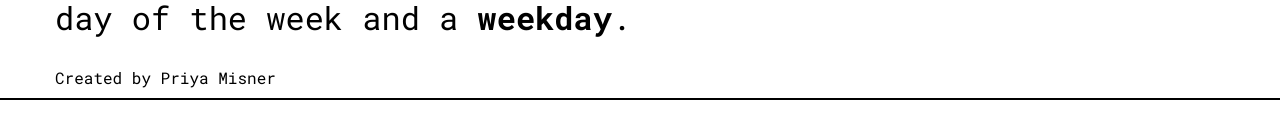
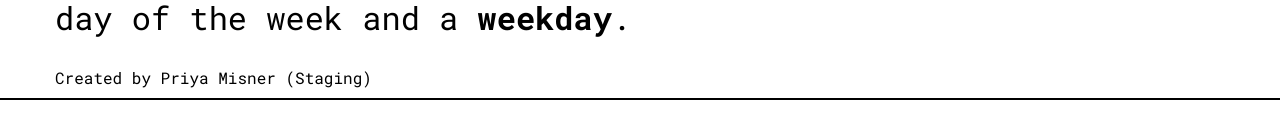
Before and after one commit to p-misner/matteroftime, a React (Create React App) app: page / in a window 1280 px wide. Shown: the part 244-382 px from the top of the page. Built offline with nearby package versions, Linux system fonts and the light colour scheme.

Commit message:
push branch

```diff
--- a/src/components/Footer.tsx
+++ b/src/components/Footer.tsx
@@ -5,7 +5,7 @@ export default function Header() {
   return (
     <FullWidth>
       <Wrapper>
-        <p> Created by Priya Misner</p>
+        <p> Created by Priya Misner (Staging)</p>
       </Wrapper>
     </FullWidth>
   );
```
